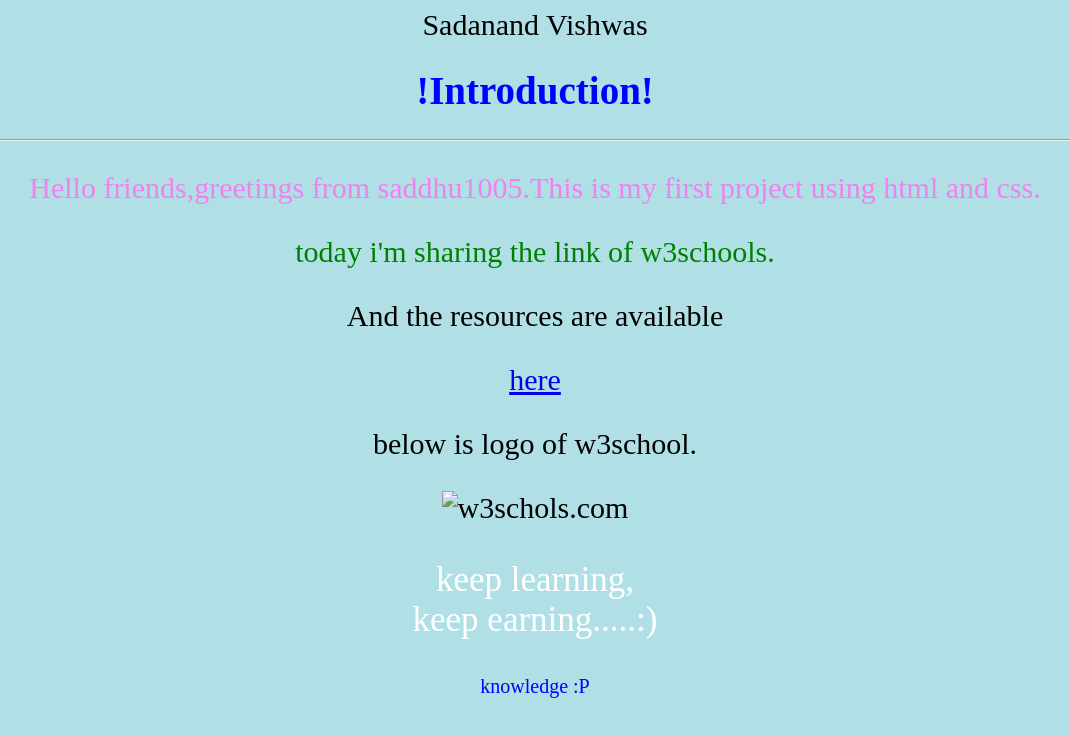
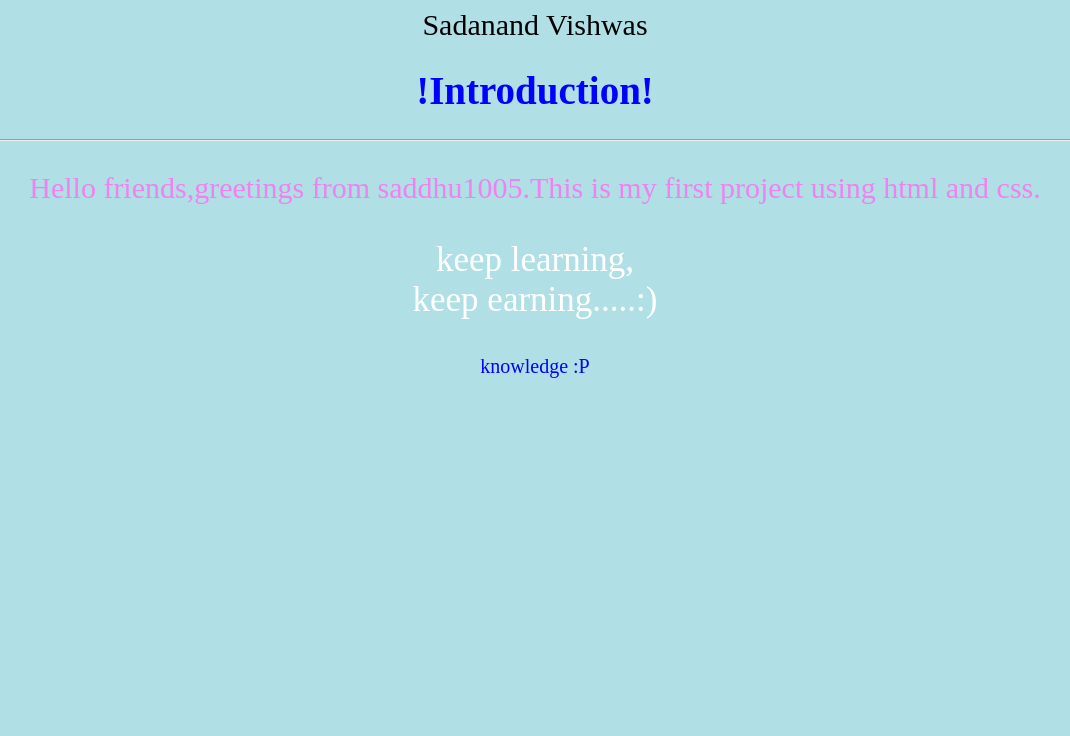
Before and after one commit to saddhu1005/my-repo, a plain HTML site: page index.html in a window 1280 px wide. Shown: the whole page, without its empty margins (105-1175 px from the left). Drawn offline with Linux system fonts and the light colour scheme.

Commit message:
Update index.html

```diff
--- a/index.html
+++ b/index.html
@@ -5,23 +5,10 @@
 <title>My First Project</title>
 </head>
 <body style="background-color:powderblue; font-size:30px; text-align:center;">
-
-<h1 style="color:blue; font-size:130%;">!Introduction!</h1>
-<hr>
+<h1 style="color:blue; font-size:130%;">!Introduction!</h1><hr>
 <p style="color:violet;"> Hello friends,greetings from saddhu1005.This is my first project using html and css.</p>
-<p style="color:green;">today  i'm sharing the link of w3schools. </p>
-<p style="font size:40px;"> And the resources are available</p>
-<a href="https://w3schools.com">here</a>
-<p>below is logo of w3school.</p>
-<img src="w3schools.jpg" alt="w3schols.com" width="150" hieght="150" >
-<p style="color:white; font-size:35px;">keep learning,
-    <br>
-    keep earning.....:)</p>
-<p style="color:blue; font-size:20px;">
-
-knowledge :P
-</p>
-
+<p style="color:white; font-size:35px;">keep learning,<br>keep earning.....:)</p>
+<p style="color:blue; font-size:20px;">knowledge :P</p>
 <p style="font-family:verdana;" title="just for the sake of NP Lab experiment (: </p>
 </body>
 </html>
```
